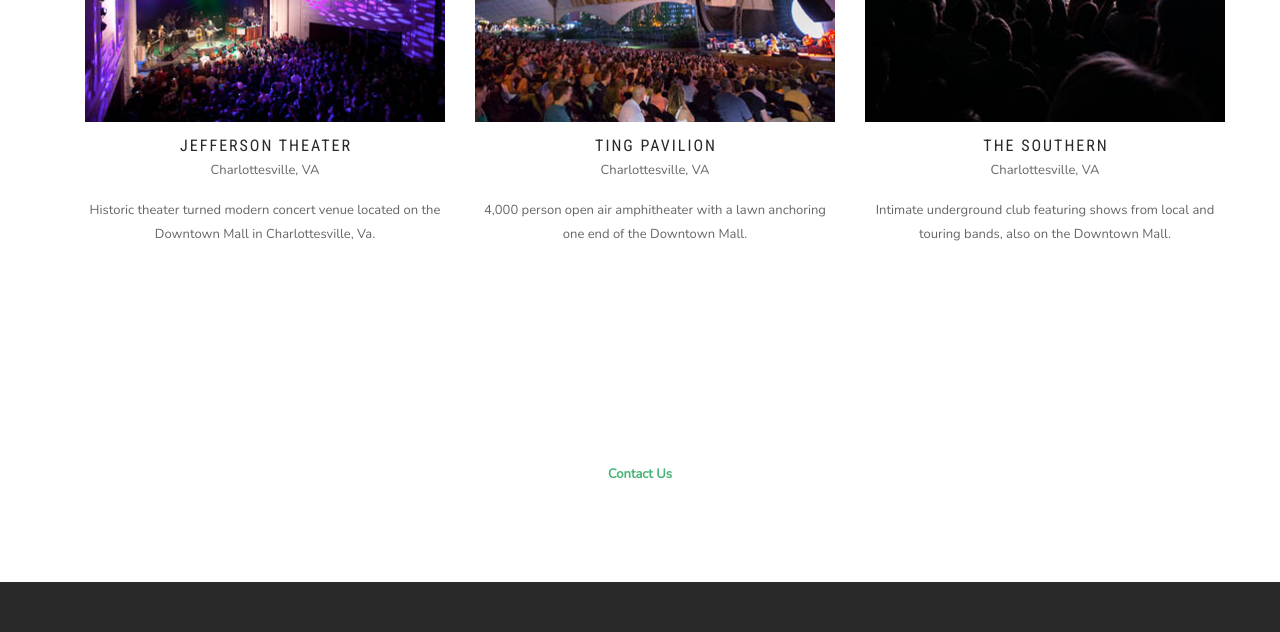
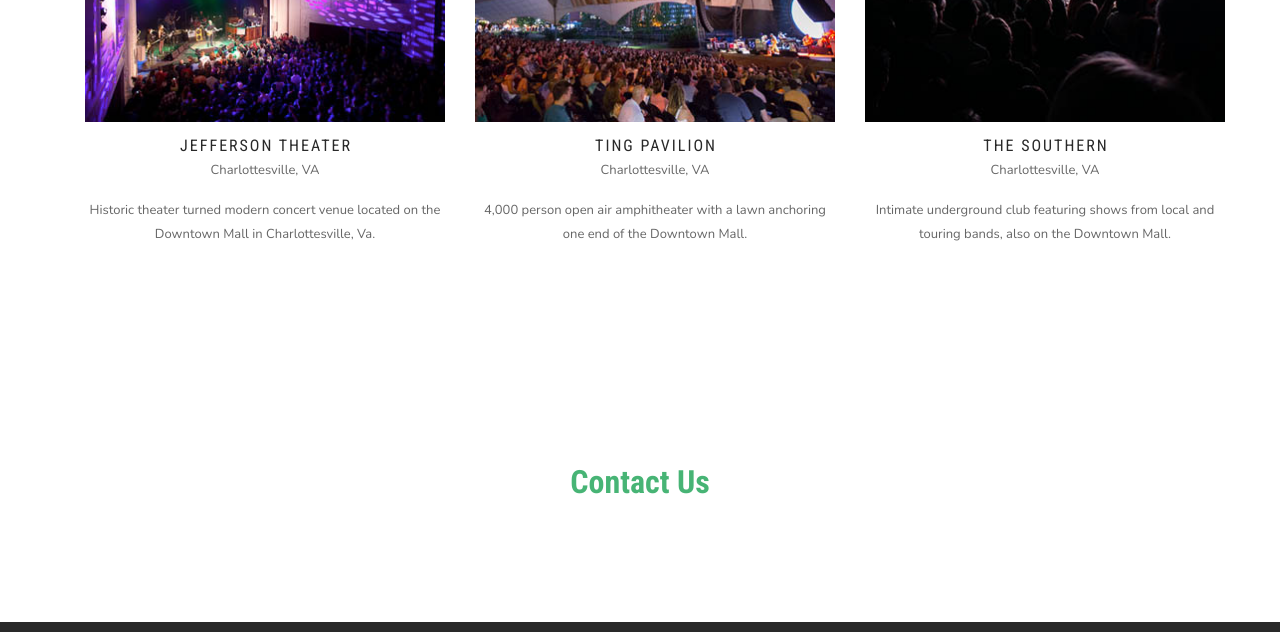
Before and after one commit to starrhillpresents/starrhillpresents.github.io, a plain HTML site: page index.html in a window 1280 px wide. Shown: the part 2421-3053 px from the top of the page. Drawn offline with nearby package versions, Linux system fonts and the light colour scheme.

Commit message:
Update index.html

```diff
--- a/index.html
+++ b/index.html
@@ -243,7 +243,7 @@
 		        <div class="container-contact">
 			        <a id="contact" class="in-page-link"></a>
 			        <center>
-	    <a href="https://redlightmanagement.typeform.com/SHPContact"">Contact Us</a></li>
+					<h3> <a href="https://redlightmanagement.typeform.com/SHPContact">Contact Us</a></li></h3>
 									 </center>
 
 
```
